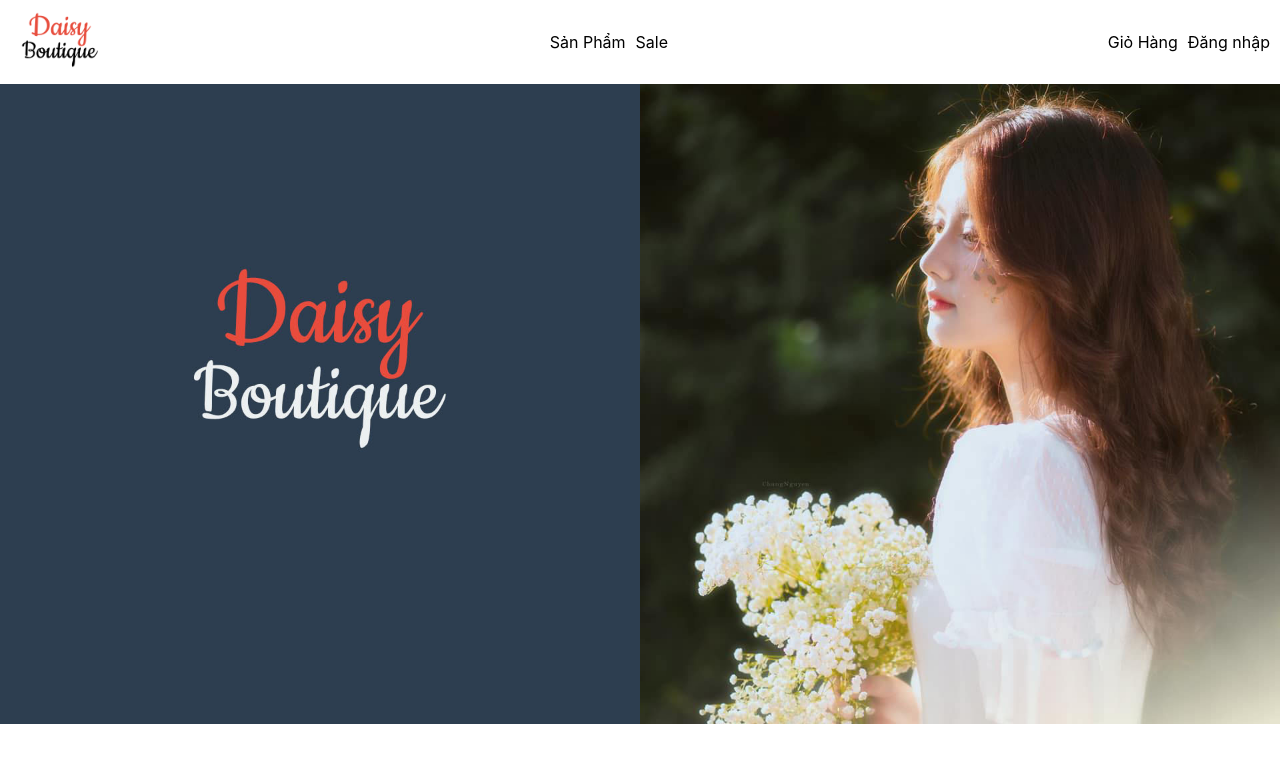
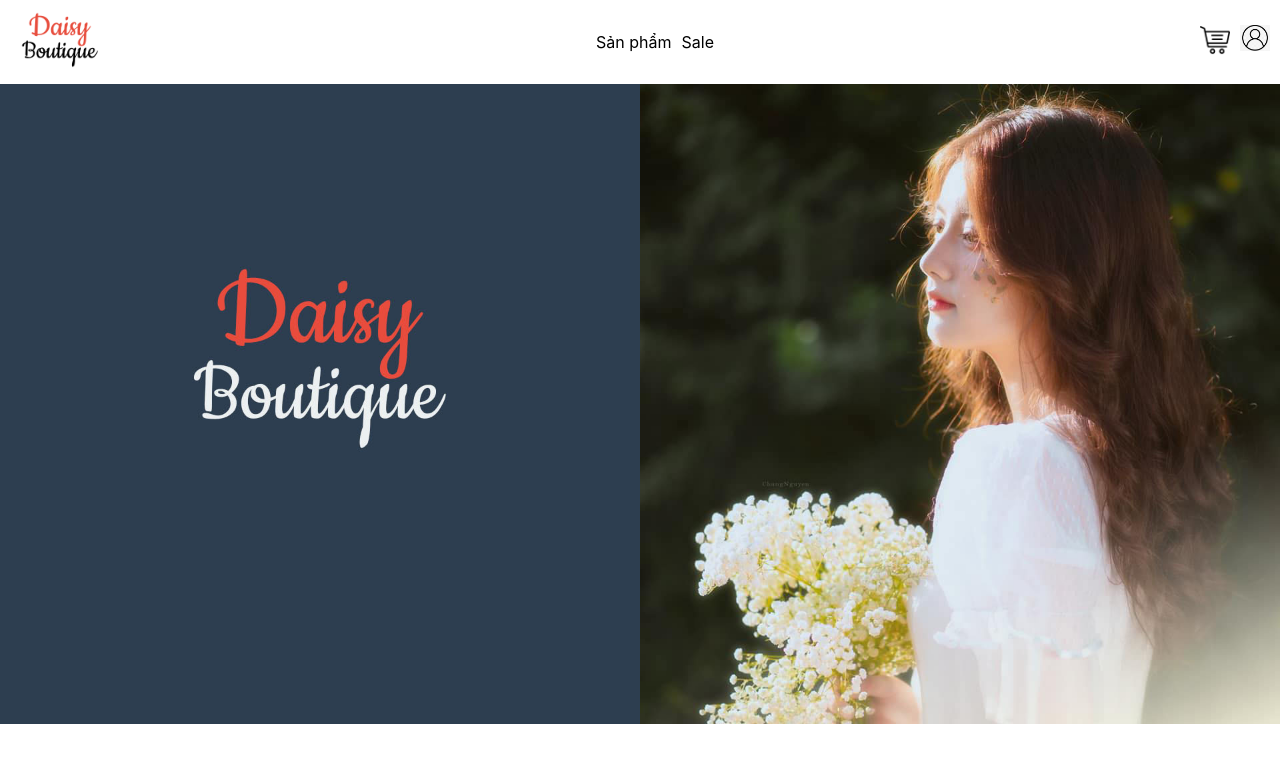
Before and after one commit to cmi-nguyen/Web_DaisyBoutique, a React (Create React App) app in the folder client/: page / in a window 1280 px wide. Shown: the top 762 px of the page. Built offline with nearby package versions, Linux system fonts and the light colour scheme.

Commit message:
Add Icon to Header-Menu

```diff
--- a/client/src/App.css
+++ b/client/src/App.css
@@ -5,6 +5,10 @@
 }
 .header-mn-left{
   display: flex;
+}
+.header-mn-right{
+  display: flex;
+  align-items: center;
 }
 ul {
   display: flex;
--- a/client/src/componment/HeaderMenu.js
+++ b/client/src/componment/HeaderMenu.js
@@ -1,5 +1,7 @@
 import React from 'react'
 import logo from '../Assets/logo/logo.png'
+import cartIcon from '../Assets/logo/cart_icon.png'
+import accountIcon from '../Assets/logo/account_icon.jpg'
 
 function HeaderMenu() {
   return (
@@ -11,15 +13,19 @@
         </div>
         <div className='header-mn-mid'>
             <ul>
-                <li>Sản Phẩm</li>
+                <li>Sản phẩm</li>
                 <li>Sale</li>
 
             </ul>
         </div>
         <div className='header-mn-right'>
             <ul>
-                <li>Giỏ Hàng</li>
-                <li>Đăng nhập</li>
+                <li>
+                    <img src={cartIcon} alt="Giỏ Hàng" width="30px" />
+                </li>
+                <li>
+                    <img src={accountIcon} alt="Đăng Nhập" width="30px"/>
+                </li>
             </ul>
         </div>
     </div>
```
Also changed, not shown: client/src/Assets/logo/account_icon.jpg (added), client/src/Assets/logo/cart_icon.png (added).
